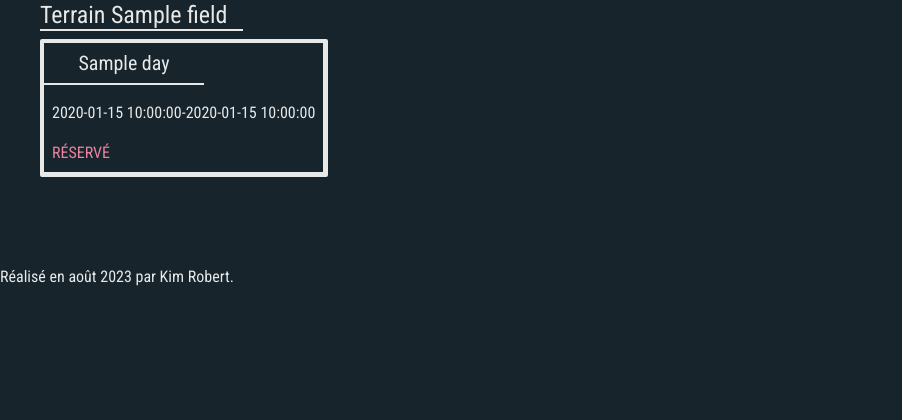
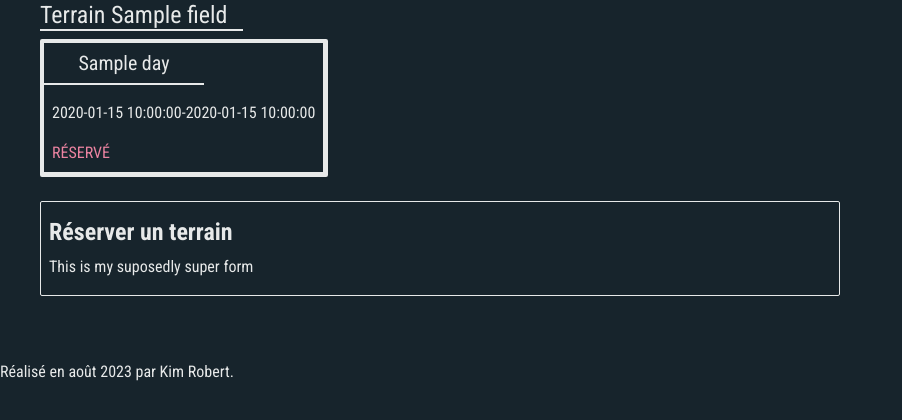
Before and after one commit to kimt0t0/mybad, a Symfony app: template templates/reservations/reservations.html.twig in a window 1280 px wide. Shown: the part 246-666 px from the top of the page, without its empty margins (0-902 px from the left). Run offline with Twig, Linux system fonts and the light colour scheme; the template is opened without the code that fills it: most values are stand-ins (such as "Sample title", 1, 10 or a date in 2020); some libraries are stand-ins or nearby versions.

Commit message:
t003 feat: add form template, fix loading app and readme completion

```diff
--- a/composer.json
+++ b/composer.json
@@ -17,6 +17,7 @@
         "symfony/flex": "^2",
         "symfony/form": "6.3.*",
         "symfony/framework-bundle": "6.3.*",
+        "symfony/monolog-bundle": "^3.0",
         "symfony/runtime": "6.3.*",
         "symfony/twig-bundle": "6.3.*",
         "symfony/yaml": "6.3.*",
@@ -72,6 +73,9 @@
         }
     },
     "require-dev": {
-        "symfony/maker-bundle": "^1.50"
+        "symfony/debug-bundle": "6.3.*",
+        "symfony/maker-bundle": "^1.50",
+        "symfony/stopwatch": "6.3.*",
+        "symfony/web-profiler-bundle": "6.3.*"
     }
 }
--- a/config/bundles.php
+++ b/config/bundles.php
@@ -7,4 +7,7 @@ return [
     Symfony\Bundle\MakerBundle\MakerBundle::class => ['dev' => true],
     Symfony\Bundle\TwigBundle\TwigBundle::class => ['all' => true],
     Twig\Extra\TwigExtraBundle\TwigExtraBundle::class => ['all' => true],
+    Symfony\Bundle\WebProfilerBundle\WebProfilerBundle::class => ['dev' => true, 'test' => true],
+    Symfony\Bundle\MonologBundle\MonologBundle::class => ['all' => true],
+    Symfony\Bundle\DebugBundle\DebugBundle::class => ['dev' => true],
 ];
--- /dev/null
+++ b/public/styles/reservations-form.css
@@ -0,0 +1,12 @@
+.reservation-form-container {
+    box-sizing: border-box;
+    max-width: 800px;
+    border: 1px solid #e7e9e9;
+    border-radius: 2px;
+    padding: 16px 8px;
+}
+
+.rf-title {
+    font-size: 24px;
+    font-weight: 600;
+}
--- /dev/null
+++ b/templates/reservations/form.html.twig
@@ -0,0 +1,9 @@
+{% block stylesheets %}
+    <link rel="stylesheet" href="{{ asset('styles/reservations-form.css') }}">
+{% endblock %}
+
+<div class="reservation-form-container">
+    <h4 class="rf-title">Réserver un terrain</h4>
+    This is my suposedly super form
+    {# {{ form(form) }} #}
+</div>
--- a/templates/reservations/reservations.html.twig
+++ b/templates/reservations/reservations.html.twig
@@ -30,7 +30,10 @@
             </div>
         </div>
 
-        {# <div class="form-container">{{ form(form) }}</div> #}
+        <div class="form-container">
+            {% include 'reservations/form.html.twig' %}
+            {# {% include 'reservations/form.html.twig' with form %} #}
+        </div>
         {% endfor %}
     </section>
 {% endblock %}
```
Also changed, not shown: config/routes/web_profiler.yaml (added, +8 -0 lines), src/Controller/ReservationsController.php (+39 -12 lines), README.md, 5 other files.
